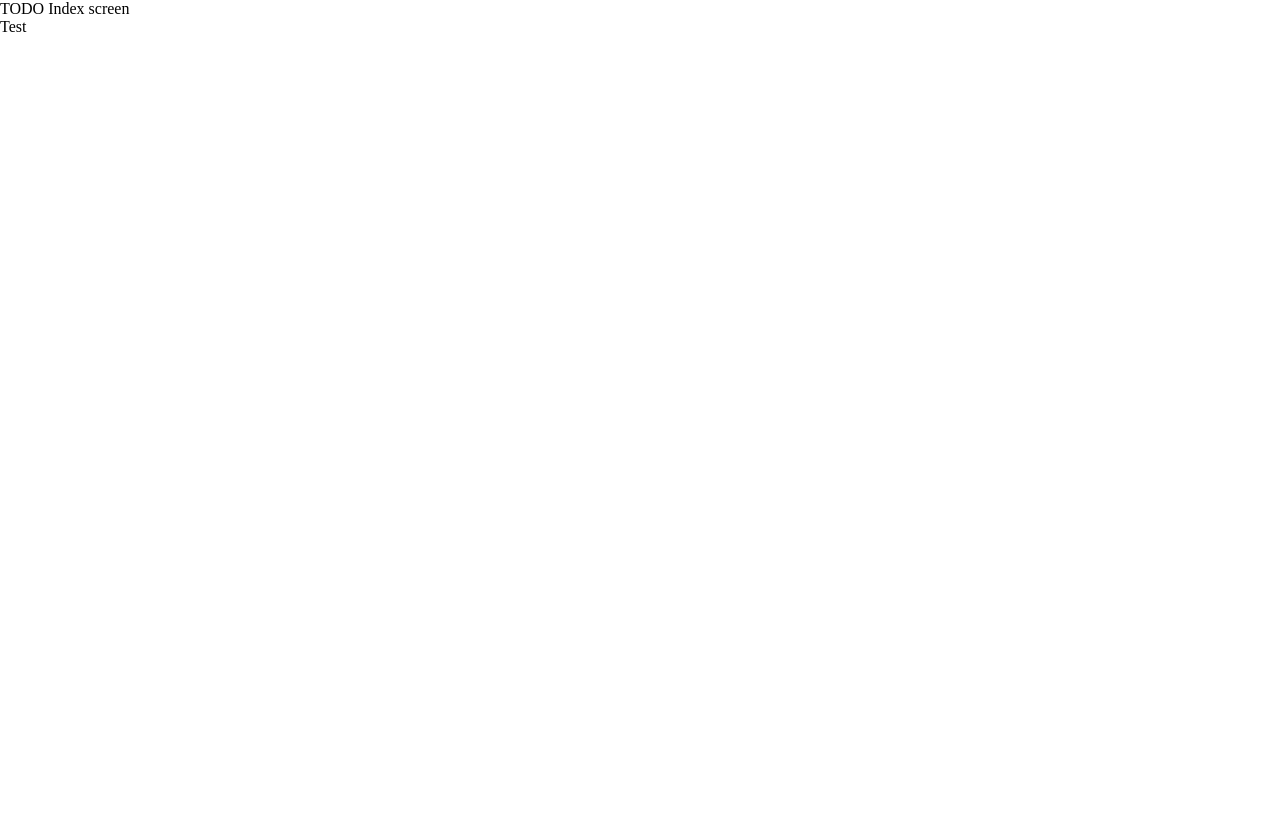
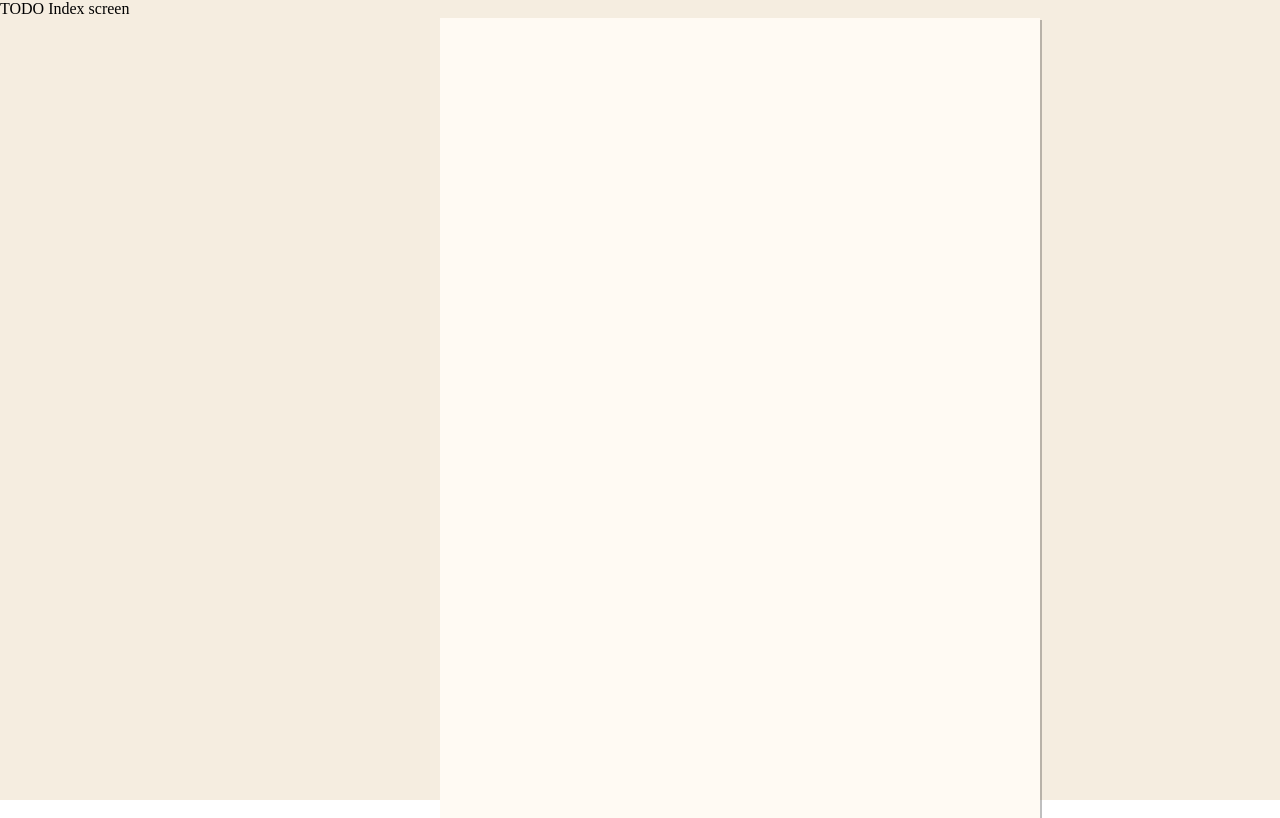
Before and after one commit to JeffDemanche/ipsum-web, a React app: page /journal in a window 1280 px wide. Built offline with nearby package versions, Linux system fonts and the light colour scheme.

Commit message:
Adds basic journal page layout

```diff
--- a/src/components/App.tsx
+++ b/src/components/App.tsx
@@ -3,9 +3,5 @@ import "normalize.css";
 import { IpsumRouter } from "../views/IpsumRouter";
 
 export const App: React.FC<{}> = () => {
-  return (
-    <div>
-      <IpsumRouter />
-    </div>
-  );
+  return <IpsumRouter />;
 };
--- /dev/null
+++ b/src/components/Surface/Surface.less
@@ -0,0 +1,9 @@
+@import "../../styles/mixins.less";
+
+.surface {
+  .journal-box();
+
+  position: relative;
+  height: 800px;
+  width: 600px;
+}
--- /dev/null
+++ b/src/components/Surface/Surface.tsx
@@ -0,0 +1,11 @@
+import React from "react";
+import styles from "./Surface.less";
+import { SurfaceEditor } from "./SurfaceEditor";
+
+export const Surface: React.FC<{}> = () => {
+  return (
+    <div className={styles["surface"]}>
+      <SurfaceEditor />
+    </div>
+  );
+};
--- /dev/null
+++ b/src/components/Surface/SurfaceEditor.tsx
@@ -0,0 +1,6 @@
+import React from "react";
+import styles from "./Surface.less";
+
+export const SurfaceEditor: React.FC<{}> = () => {
+  return <></>;
+};
--- /dev/null
+++ b/src/styles/mixins.less
@@ -0,0 +1,8 @@
+
+@background: #F5EDE0;
+@foreground: #FFFAF3;
+
+.journal-box {
+  background-color: @foreground;
+  box-shadow: rgba(0, 0, 0, 0.25) 2px 2px 0px 0px;
+}
--- a/src/views/ViewHome.tsx
+++ b/src/views/ViewHome.tsx
@@ -1,5 +1,6 @@
 import React from "react";
+import { Link } from "react-router-dom";
 
 export const ViewHome: React.FC<{}> = () => {
-  return <div>TODO Home screen</div>;
+  return <Link to="/journal">TODO Home screen, Go to journal</Link>;
 };
--- /dev/null
+++ b/src/views/ViewIndex.less
@@ -0,0 +1,10 @@
+@import "../styles/mixins.less";
+
+.index-wrapper {
+  background-color: @background;
+  position: absolute;
+  left: 0px;
+  top: 0px;
+  width: 100%;
+  height: 100%;
+}
--- a/src/views/ViewIndex.tsx
+++ b/src/views/ViewIndex.tsx
@@ -1,11 +1,12 @@
 import React from "react";
+import styles from "./ViewIndex.less";
 import { Outlet } from "react-router";
 
 export const ViewIndex: React.FC<{}> = () => {
   return (
-    <>
+    <div className={styles["index-wrapper"]}>
       <div>TODO Index screen</div>
       <Outlet />
-    </>
+    </div>
   );
 };
--- /dev/null
+++ b/src/views/ViewJournal.less
@@ -0,0 +1,21 @@
+.view-journal {
+  position: relative;
+}
+
+.fixed-width-interior {
+  position: relative;
+  width: 800px;
+  margin-left: auto;
+  margin-right: auto;
+}
+
+.diptych {
+  display: grid;
+  grid-template-columns: 200px auto;
+}
+
+.column-1 {
+}
+
+.column-2 {
+}
--- a/src/views/ViewJournal.tsx
+++ b/src/views/ViewJournal.tsx
@@ -1,5 +1,18 @@
 import React from "react";
+import { Surface } from "../components/Surface/Surface";
+import styles from "./ViewJournal.less";
 
 export const ViewJournal: React.FC<{}> = () => {
-  return <div>Test</div>;
+  return (
+    <div className={styles["view-journal"]}>
+      <div className={styles["fixed-width-interior"]}>
+        <div className={styles["diptych"]}>
+          <div className={styles["column-1"]}></div>
+          <div className={styles["column-2"]}>
+            <Surface></Surface>
+          </div>
+        </div>
+      </div>
+    </div>
+  );
 };
```
Also changed, not shown: src/components/Surface/SurfaceEditor.less (added).
